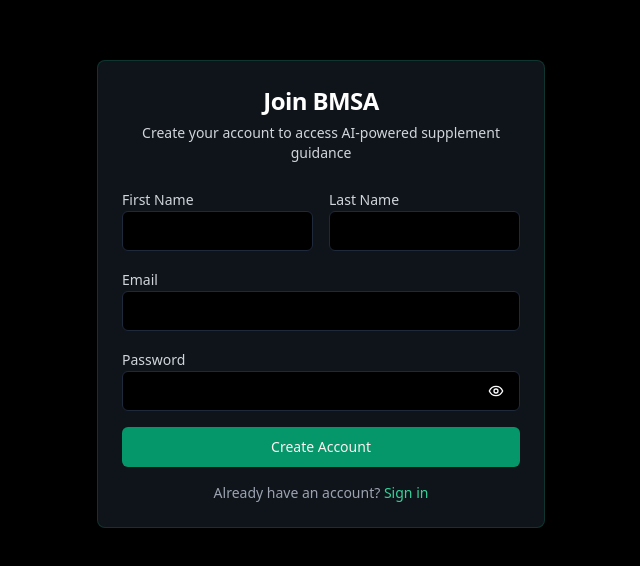
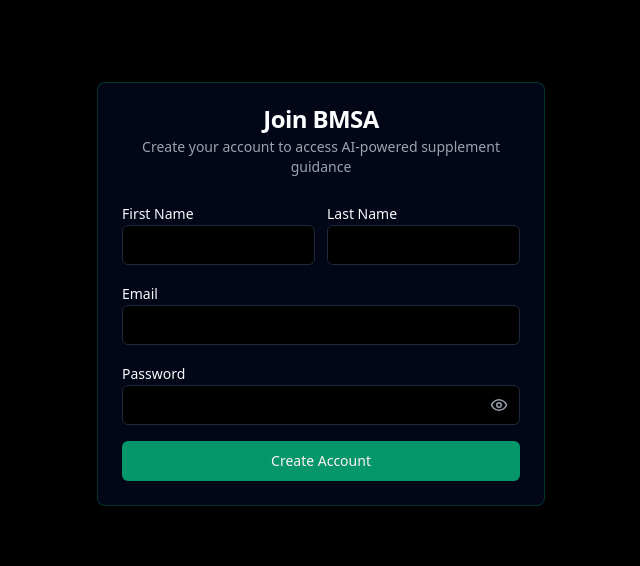
Before and after one commit to karlijc92/BMSA, a React (Vite) app: page /signup in a window 1280 px wide. Shown: the part 106-672 px from the top of the page, without its empty margins (319-959 px from the left). Built offline with nearby package versions, Linux system fonts and the light colour scheme.

Commit message:
Update SignUpForm.tsx

```diff
--- a/src/components/SignUpForm.tsx
+++ b/src/components/SignUpForm.tsx
@@ -1,18 +1,23 @@
 import { useState } from "react";
 import { Button } from "@/components/ui/button";
-import { Card, CardContent, CardDescription, CardHeader, CardTitle } from "@/components/ui/card";
+import {
+  Card,
+  CardContent,
+  CardDescription,
+  CardHeader,
+  CardTitle,
+} from "@/components/ui/card";
 import { Input } from "@/components/ui/input";
 import { Label } from "@/components/ui/label";
 import { Alert, AlertDescription } from "@/components/ui/alert";
-import { Eye, EyeOff, User, Mail, Lock, AlertCircle } from "lucide-react";
-import { airtableService } from "@/lib/airtable";
+import { Eye, EyeOff, Mail, Lock, User, AlertCircle } from "lucide-react";
 
 export default function SignUpForm() {
   const [formData, setFormData] = useState({
     firstName: "",
     lastName: "",
     email: "",
-    password: ""
+    password: "",
   });
 
   const [showPassword, setShowPassword] = useState(false);
@@ -21,129 +26,106 @@ export default function SignUpForm() {
 
   const handleInputChange = (e: React.ChangeEvent<HTMLInputElement>) => {
     const { name, value } = e.target;
-    setFormData(prev => ({ ...prev, [name]: value }));
+    setFormData((prev) => ({ ...prev, [name]: value }));
     if (error) setError("");
-  };
-
-  const validateForm = () => {
-    if (!formData.firstName.trim()) return setError("First name required"), false;
-    if (!formData.lastName.trim()) return setError("Last name required"), false;
-    if (!formData.email.trim()) return setError("Email required"), false;
-    if (!/^[^\s@]+@[^\s@]+\.[^\s@]+$/.test(formData.email))
-      return setError("Enter a valid email"), false;
-    if (!formData.password || formData.password.length < 8)
-      return setError("Password must be at least 8 characters"), false;
-    return true;
   };
 
   const handleSubmit = async (e: React.FormEvent) => {
     e.preventDefault();
-    if (!validateForm()) return;
-
     setIsLoading(true);
-    setError("");
 
     try {
-      const w = window as any;
-      if (!w.$memberstackDom) throw new Error("Auth not ready");
+      // TEMP AUTH: mark user as logged in
+      localStorage.setItem("bmsa_logged_in", "true");
+      localStorage.setItem("bmsa_user_email", formData.email);
 
-      await w.$memberstackDom.signup({
-        email: formData.email,
-        password: formData.password,
-        customFields: {
-          firstName: formData.firstName,
-          lastName: formData.lastName,
-        }
-      });
-
-      try {
-        await airtableService.createUserRecord({
-          firstName: formData.firstName,
-          lastName: formData.lastName,
-          email: formData.email,
-          createdAt: new Date().toISOString(),
-          subscriptionPlan: "Pending",
-          subscriptionStatus: "Active"
-        });
-      } catch {}
-
+      // AUTH-FIRST FLOW → send to subscribe
       window.location.href = "/subscribe";
-    } catch (err: any) {
-      setError(err.message || "Signup failed. Try again.");
+    } catch (err) {
+      setError("Signup failed. Try again.");
     } finally {
       setIsLoading(false);
     }
   };
 
   return (
-    <Card className="w-full max-w-md mx-auto bg-gray-800/50 border-emerald-500/20">
-      <CardHeader className="text-center">
-        <CardTitle className="text-2xl font-bold text-white">Join BMSA</CardTitle>
-        <CardDescription className="text-gray-300">
+    <Card className="w-full max-w-md bg-slate-950 border border-emerald-700/40">
+      <CardHeader>
+        <CardTitle className="text-white text-center">Join BMSA</CardTitle>
+        <CardDescription className="text-gray-400 text-center">
           Create your account to access AI-powered supplement guidance
         </CardDescription>
       </CardHeader>
 
       <CardContent>
+        {error && (
+          <Alert variant="destructive" className="mb-4">
+            <AlertCircle className="h-4 w-4" />
+            <AlertDescription>{error}</AlertDescription>
+          </Alert>
+        )}
+
         <form onSubmit={handleSubmit} className="space-y-4">
-          {error && (
-            <Alert className="bg-red-900/20 border-red-500/30">
-              <AlertCircle className="h-4 w-4 text-red-400" />
-              <AlertDescription className="text-red-300">{error}</AlertDescription>
-            </Alert>
-          )}
-
-          <div className="grid grid-cols-2 gap-4">
-            <div>
-              <Label className="text-gray-300">First Name</Label>
-              <Input name="firstName" value={formData.firstName} onChange={handleInputChange} />
+          <div className="flex gap-3">
+            <div className="w-1/2">
+              <Label>First Name</Label>
+              <Input
+                name="firstName"
+                value={formData.firstName}
+                onChange={handleInputChange}
+                required
+              />
             </div>
-            <div>
-              <Label className="text-gray-300">Last Name</Label>
-              <Input name="lastName" value={formData.lastName} onChange={handleInputChange} />
+            <div className="w-1/2">
+              <Label>Last Name</Label>
+              <Input
+                name="lastName"
+                value={formData.lastName}
+                onChange={handleInputChange}
+                required
+              />
             </div>
           </div>
 
           <div>
-            <Label className="text-gray-300">Email</Label>
-            <Input name="email" type="email" value={formData.email} onChange={handleInputChange} />
+            <Label>Email</Label>
+            <Input
+              type="email"
+              name="email"
+              value={formData.email}
+              onChange={handleInputChange}
+              required
+            />
           </div>
 
           <div>
-            <Label className="text-gray-300">Password</Label>
+            <Label>Password</Label>
             <div className="relative">
               <Input
+                type={showPassword ? "text" : "password"}
                 name="password"
-                type={showPassword ? "text" : "password"}
                 value={formData.password}
                 onChange={handleInputChange}
-                className="pr-10"
+                required
               />
-              <Button
+              <button
                 type="button"
-                variant="ghost"
-                className="absolute right-0 top-0"
                 onClick={() => setShowPassword(!showPassword)}
+                className="absolute right-3 top-1/2 -translate-y-1/2 text-gray-400"
               >
-                {showPassword ? <EyeOff /> : <Eye />}
-              </Button>
+                {showPassword ? <EyeOff size={18} /> : <Eye size={18} />}
+              </button>
             </div>
           </div>
 
-          <Button type="submit" disabled={isLoading} className="w-full bg-emerald-600">
-            {isLoading ? "Creating..." : "Create Account"}
+          <Button
+            type="submit"
+            className="w-full bg-emerald-600 hover:bg-emerald-700"
+            disabled={isLoading}
+          >
+            {isLoading ? "Creating Account..." : "Create Account"}
           </Button>
         </form>
-
-        <p className="mt-4 text-center text-sm text-gray-400">
-          Already have an account?{" "}
-          <button
-            onClick={() => (window as any).$memberstackDom.openModal("LOGIN")}
-            className="text-emerald-400 hover:underline"
-          >
-            Sign in
-          </button>
-        </p>
       </CardContent>
     </Card>
   );
```
